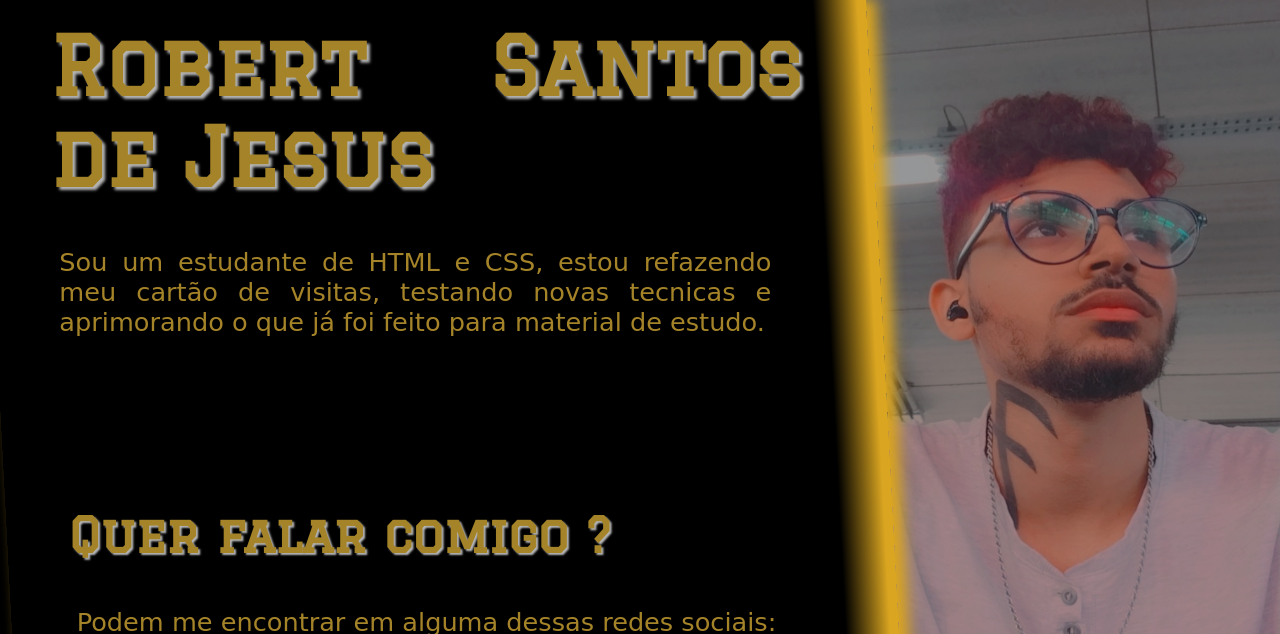
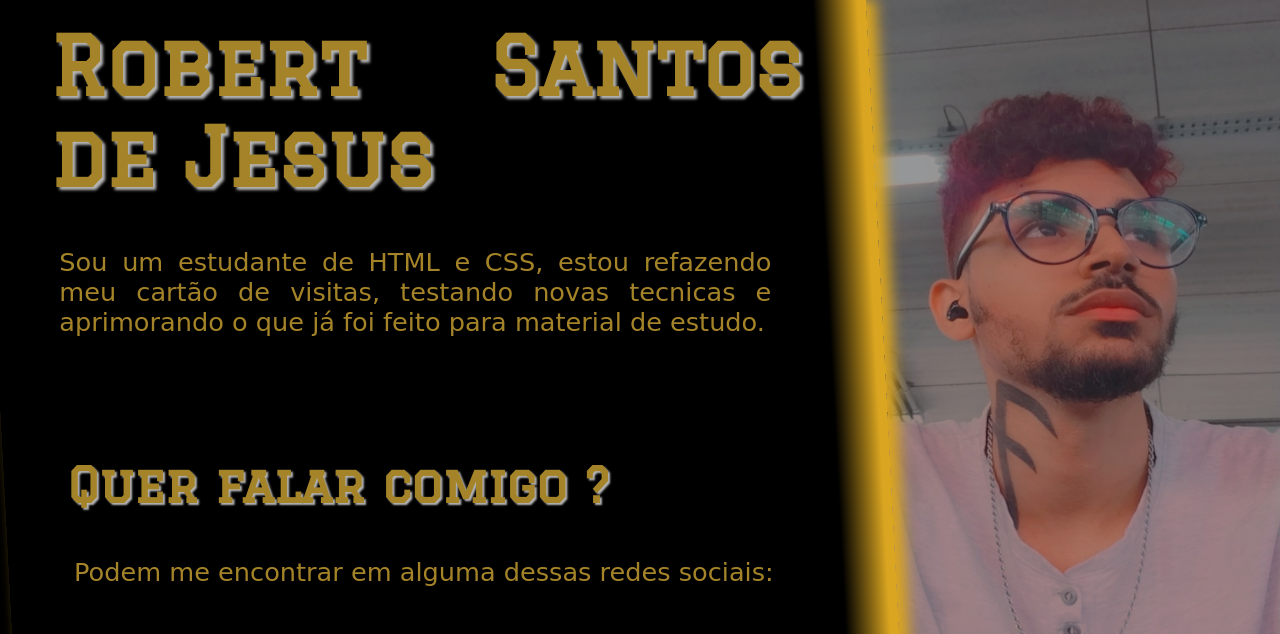
Before and after one commit to LawlietRY/Projeto-Love, a plain HTML site: page Cartão de visita/desafio5.html in a window 1280 px wide. Shown: the top 634 px of the page. Drawn offline with Linux system fonts and the light colour scheme; a web font is replaced by a local one.

Commit message:
Update style.css

```diff
--- a/Cartão de visita/desafio 5/estilo/style.css
+++ b/Cartão de visita/desafio 5/estilo/style.css
@@ -39,7 +39,7 @@ header > h1 {
 section > h1 {
     font-size: 3em;
     font-family: var(--fonte1);
-    padding: 150px 70px 30px 10px;
+    padding: 100px 70px 30px 10px;
     text-shadow: 2px 2px 2px rgba(255, 255, 255, 0.712);
 }
 
```
